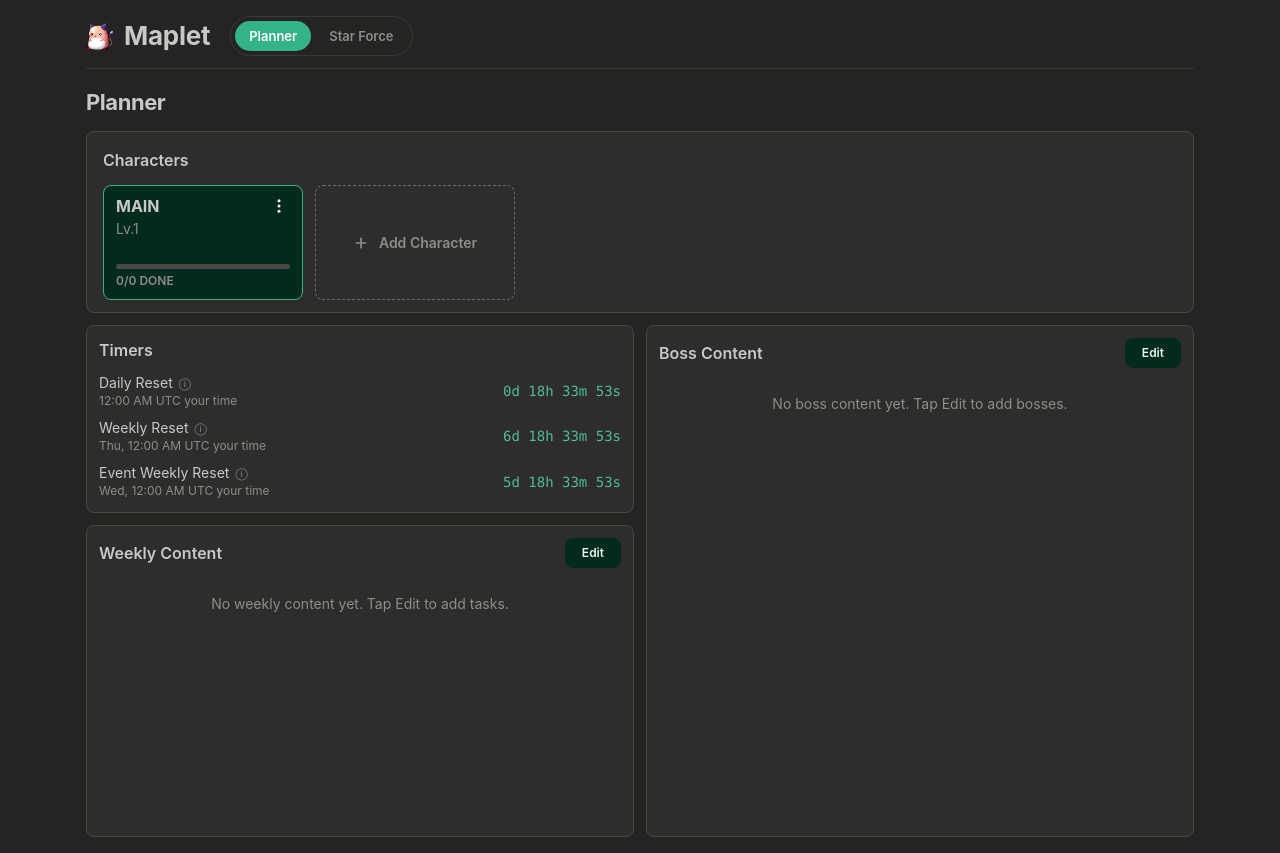
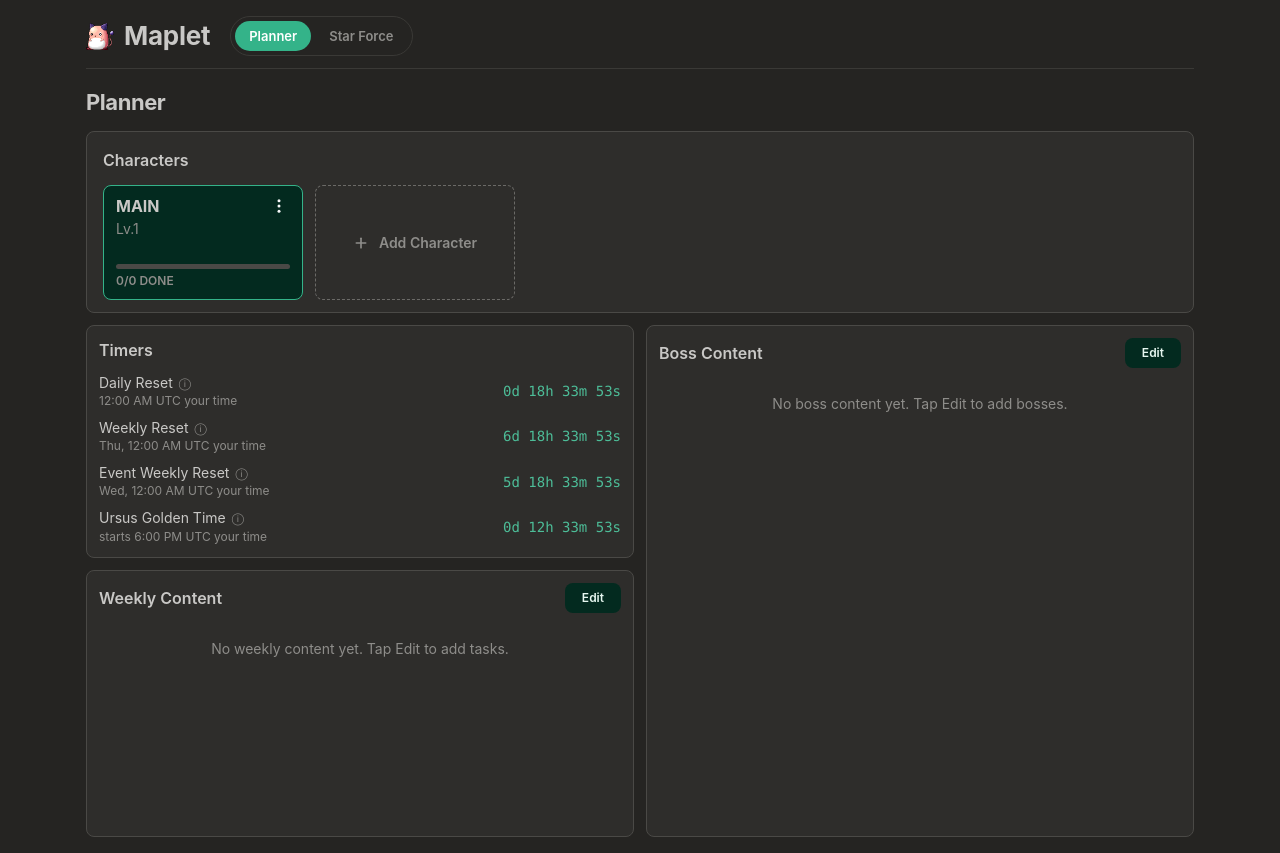
Before and after one commit to cpsTwiced/ms-mae-tracker, a React (Vite) app: page / in a window 1280 px wide. Built offline with nearby package versions, Linux system fonts and the light colour scheme.

Commit message:
feat: add Jupiter (v.270) to boss catalog and Ursus Golden Time timer

```diff
--- a/src/components/Timers.jsx
+++ b/src/components/Timers.jsx
@@ -1,10 +1,11 @@
 import { useEffect, useState } from 'react'
-import { Card, Group, Stack, Text, Tooltip } from '@mantine/core'
+import { Badge, Card, Group, Stack, Text, Tooltip } from '@mantine/core'
 import {
   nextDailyReset,
   nextBossReset,
   nextEventReset,
 } from '@/lib/weeklyReset'
+import { GOLDEN_TIME_WINDOWS, ursusGoldenTime } from '@/lib/ursus'
 import { formatCountdown } from '@/lib/format'
 
 // Show each reset in the viewer's local timezone — the countdown itself is an
@@ -17,6 +18,22 @@
     minute: '2-digit',
     timeZoneName: 'short',
   })
+}
+
+// A window's hours rendered in the viewer's local timezone, e.g. "6:00 PM–10:00 PM".
+function localWindow(w, now) {
+  const dayStart = Date.UTC(
+    now.getUTCFullYear(),
+    now.getUTCMonth(),
+    now.getUTCDate(),
+  )
+  const HOUR_MS = 60 * 60 * 1000
+  const fmt = (ts) =>
+    new Date(ts).toLocaleTimeString(undefined, {
+      hour: 'numeric',
+      minute: '2-digit',
+    })
+  return `${fmt(dayStart + w.startHour * HOUR_MS)}–${fmt(dayStart + w.endHour * HOUR_MS)}`
 }
 
 const TIMERS = [
@@ -55,6 +72,11 @@
     const id = setInterval(() => setNow(Date.now()), 1000)
     return () => clearInterval(id)
   }, [])
+
+  // Ursus Golden Time is a recurring 2x-meso window, not a reset: when it's
+  // active we count down to its end, otherwise to the next window's start.
+  const ursus = ursusGoldenTime(new Date(now))
+  const ursusTarget = ursus.active ? ursus.end : ursus.start
 
   return (
     <Card withBorder radius="md" padding="sm" className={className}>
@@ -99,6 +121,44 @@
             </Group>
           )
         })}
+        <Group justify="space-between" wrap="nowrap">
+          <div>
+            <Group gap={6} wrap="nowrap">
+              <Text size="sm">Ursus Golden Time</Text>
+              {ursus.active && (
+                <Badge size="xs" color="sage" variant="light">
+                  2x now
+                </Badge>
+              )}
+              <Tooltip
+                withArrow
+                label={
+                  <Stack gap={2}>
+                    <Text size="xs" fw={600}>
+                      2x mesos in Ursus, twice daily (your time):
+                    </Text>
+                    {GOLDEN_TIME_WINDOWS.map((w) => (
+                      <Text key={w.startHour} size="xs">
+                        • {localWindow(w, new Date(now))}
+                      </Text>
+                    ))}
+                  </Stack>
+                }
+              >
+                <Text size="xs" c="dimmed" style={{ cursor: 'help' }}>
+                  ⓘ
+                </Text>
+              </Tooltip>
+            </Group>
+            <Text size="xs" c="dimmed">
+              {ursus.active ? 'ends' : 'starts'} {localTime(ursusTarget, false)}{' '}
+              your time
+            </Text>
+          </div>
+          <Text size="sm" c="sage" ff="monospace">
+            {formatCountdown(ursusTarget - now)}
+          </Text>
+        </Group>
       </Stack>
     </Card>
   )
--- a/src/data/bossContent.js
+++ b/src/data/bossContent.js
@@ -195,6 +195,23 @@
     ],
   },
   {
+    // Jupiter — "Geardrak Apex Raid" boss added in GMS v.270 "Ride the
+    // Lightning" Part 2 (2026-07-22). Standard Thursday weekly reset; counts
+    // toward the weekly boss clear limit. Both difficulties enter at Lv.295,
+    // gated by Authentic Force past that.
+    // No portrait yet: maplestory.io data stops at v.268 (pre-Jupiter), so the
+    // initials avatar stands in until art is sourced (e.g. the community
+    // MapleStory Wiki's `Mob Jupiter` sprite, like other recent bosses).
+    id: 'jupiter',
+    name: 'Jupiter',
+    cadence: 'weekly',
+    img: null,
+    difficulties: [
+      { d: 'Normal', level: 295 },
+      { d: 'Hard', level: 295 },
+    ],
+  },
+  {
     id: 'blackmage',
     name: 'Black Mage',
     cadence: 'monthly',
--- /dev/null
+++ b/src/lib/ursus.js
@@ -0,0 +1,38 @@
+const DAY_MS = 24 * 60 * 60 * 1000
+const HOUR_MS = 60 * 60 * 1000
+
+// Ursus Golden Time (2x mesos): two fixed windows every day, in UTC.
+// Hours sourced from the community MapleStory Wiki / DigitalTQ Ursus guides —
+// there is no official GMS listing.
+export const GOLDEN_TIME_WINDOWS = [
+  { startHour: 1, endHour: 5 },
+  { startHour: 18, endHour: 22 },
+]
+
+// Where "now" sits relative to Ursus Golden Time.
+// Active:   { active: true, start, end }        — end is when 2x mesos stops.
+// Inactive: { active: false, start, end }       — the next upcoming window.
+export function ursusGoldenTime(now = new Date()) {
+  const dayStart = Date.UTC(
+    now.getUTCFullYear(),
+    now.getUTCMonth(),
+    now.getUTCDate(),
+  )
+  const ts = now.getTime()
+
+  // Today's windows plus tomorrow's first, so a late-night "now" still finds
+  // an upcoming window.
+  const windows = GOLDEN_TIME_WINDOWS.map((w) => ({
+    start: dayStart + w.startHour * HOUR_MS,
+    end: dayStart + w.endHour * HOUR_MS,
+  }))
+  windows.push({
+    start: dayStart + DAY_MS + GOLDEN_TIME_WINDOWS[0].startHour * HOUR_MS,
+    end: dayStart + DAY_MS + GOLDEN_TIME_WINDOWS[0].endHour * HOUR_MS,
+  })
+
+  for (const w of windows) {
+    if (ts >= w.start && ts < w.end) return { active: true, ...w }
+    if (ts < w.start) return { active: false, ...w }
+  }
+}
```
Also changed, not shown: 2 other files (tests, documents, lock files or other folders).
